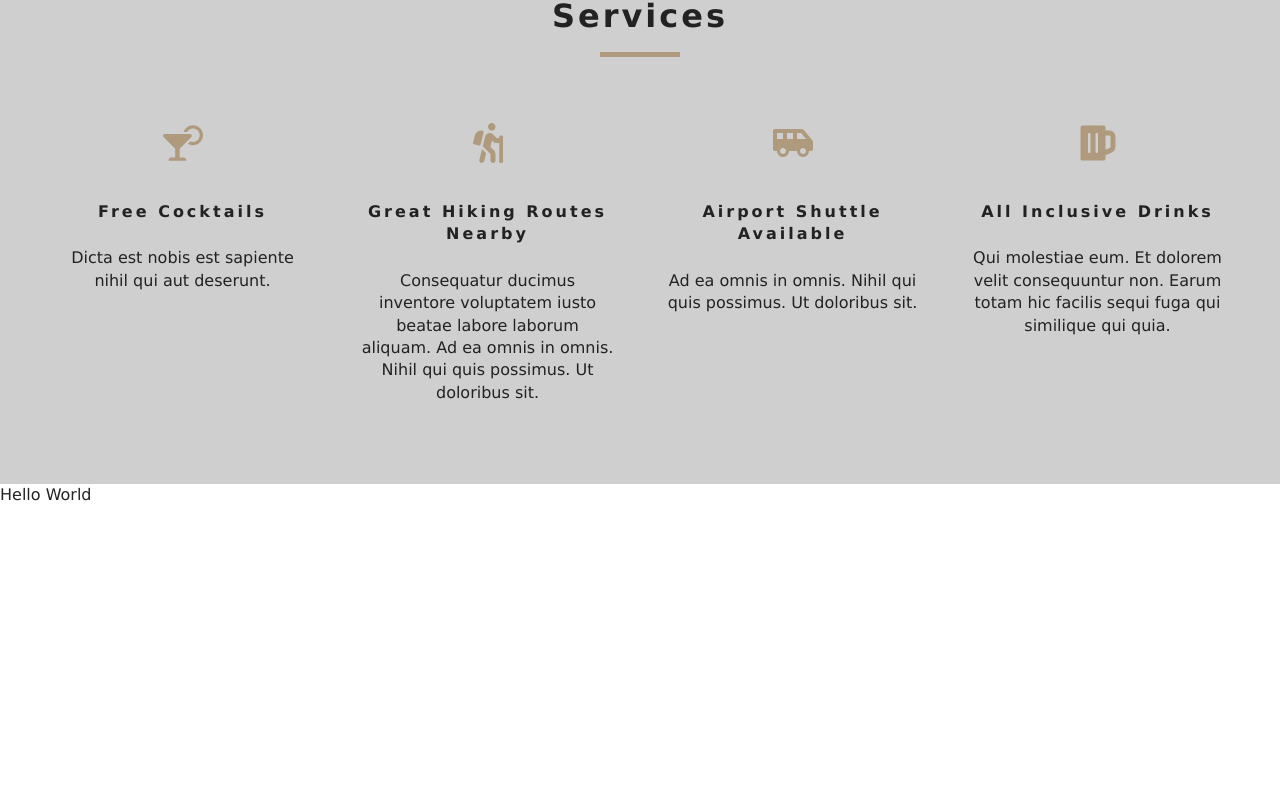
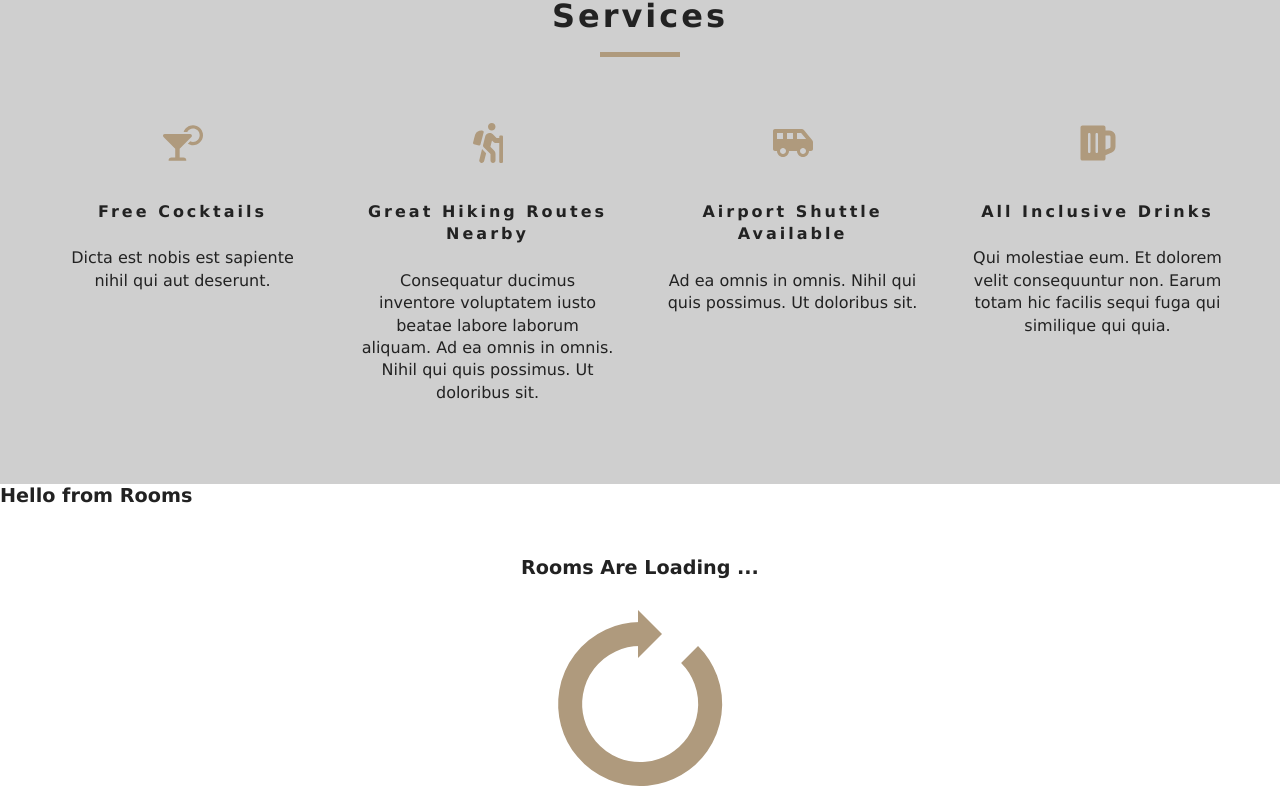
Before and after one commit to grford15/HotelApp, a React (Create React App) app: page / in a window 1280 px wide. Shown: the part 884-1695 px from the top of the page. Before the commit the page ends 1391 px from the top, so only its background shows below. Built offline with nearby package versions, Linux system fonts and the light colour scheme.

Commit message:
create simple loading & room components

```diff
--- a/src/components/FeaturedRooms.js
+++ b/src/components/FeaturedRooms.js
@@ -1,9 +1,16 @@
 import React, { Component } from 'react';
 import { RoomContext } from '../Context';
+import Loading from './Loading';
+import Room from './Room';
 
 export default class FeaturedRooms extends Component {
   static contextType = RoomContext;
   render() {
-    return <div>Hello World</div>;
+    return (
+      <div>
+        <Room />
+        <Loading />
+      </div>
+    );
   }
 }
--- /dev/null
+++ b/src/components/Loading.js
@@ -0,0 +1,13 @@
+import React from 'react';
+import loadingGif from '../images/gif/loading-arrow.gif';
+
+const Loading = () => {
+  return (
+    <div className="loading">
+      <h4>Rooms are loading ...</h4>
+      <img src={loadingGif} alt="Loading..." />
+    </div>
+  );
+};
+
+export default Loading;
--- /dev/null
+++ b/src/components/Room.js
@@ -0,0 +1,11 @@
+import React from 'react';
+
+const Room = () => {
+  return (
+    <div>
+      <h4>Hello from Rooms</h4>
+    </div>
+  );
+};
+
+export default Room;
```
